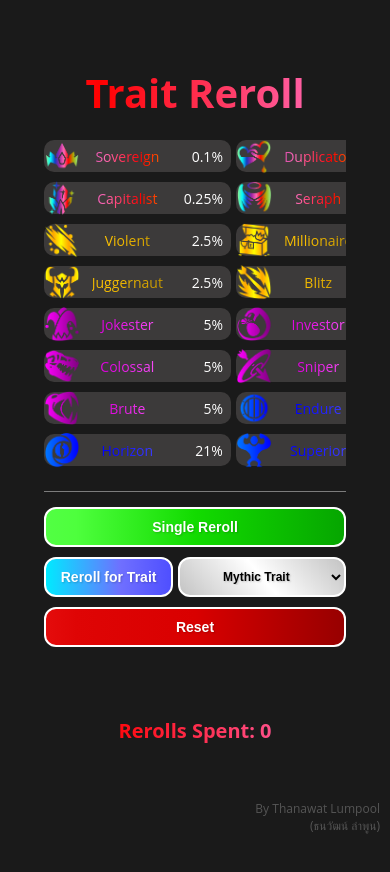
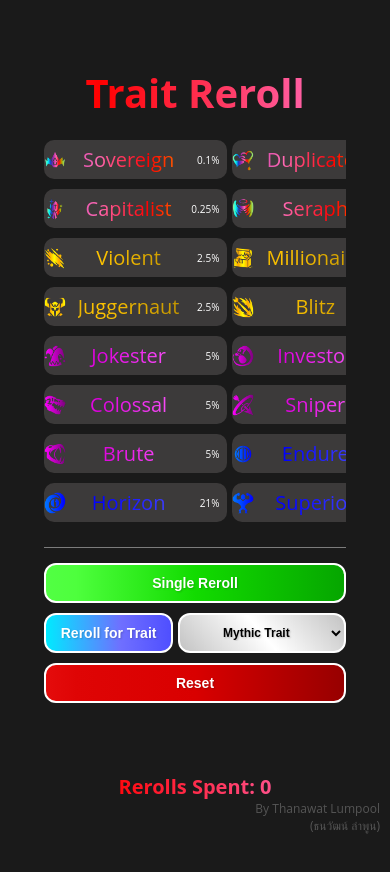
Before and after one commit to Ilainaa/arx-reroll-summon, a Next.js app: page /reroll in a window 390 px wide. Shown: the top 872 px of the page. Built offline with nearby package versions, Linux system fonts and the light colour scheme.

Commit message:
Only reroll(4)

```diff
--- a/app/reroll/page.js
+++ b/app/reroll/page.js
@@ -239,7 +239,7 @@
                     src={`/picture/reroll/${trait.imageName}`}
                     alt={trait.name}
                     className="Trait_logo"
-                    style={{ width: '40px', height: '40px', marginRight: '10px' }} // Image on the left with some margin
+                    style={{ maxWidth: '40px', maxHeight: '40px', marginRight: '10px' }} // Image on the left with some margin
                   />
                   <div
                     className={
@@ -252,7 +252,7 @@
                   > {/* Name takes available space and centers its text */}
                     {trait.name}
                   </div>
-                  <div style={{ marginLeft: '10px', minWidth: '50px', textAlign: 'right' }}> {/* Percentage on the right with some margin and min-width for alignment */}
+                  <div className='percentage'> {/* Percentage on the right with some margin and min-width for alignment */}
                     {trait.percentage}
                   </div>
                 </div>
--- a/app/reroll/reroll.css
+++ b/app/reroll/reroll.css
@@ -81,6 +81,14 @@
     padding: 2px;
     height: 35px;
 }
+
+.percentage{
+    min-width: 50px;
+    margin-left: auto;
+    text-align: right;
+    font-size: 14px;
+    color: #ffffff;
+  }
 
 .historybox_traits{
     display: flex;
@@ -473,6 +481,8 @@
   .Trait_logo {
     height: 26px; /* ลดขนาดโลโก้ */
   }
+
+
 }
 
 /* Media Queries สำหรับหน้าจอขนาดเล็ก (Mobile) */
@@ -498,6 +508,13 @@
   }
   .Trait_logo {
     height: 26px; /* ลดขนาดโลโก้ */
+  }
+
+  .percentage{
+    min-width: 40px;
+    text-align: right;
+    font-size: 10px;
+    color: #ffffff;
   }
 
   .trait-description-container {
@@ -538,8 +555,8 @@
   }
 }
 
-/* Media Queries สำหรับอุปกรณ์ขนาดเล็กมาก */
-@media screen and (max-width: 480px) {
+/* Media Queries สำหรับอุปกรณ์ขนาดเล็กมากๆๆๆ */
+@media screen and (max-width: 412px) {
   .main-container {
     padding: 8px;
   }
@@ -554,15 +571,18 @@
   .boxtTrait_item {
     height: auto; /* ให้ความสูงปรับตามเนื้อหา */
     min-height: 0; /* ยกเลิก min-height อื่นที่อาจจะใหญ่กว่า */
-    font-size: 14px; /* ลดขนาดฟอนต์ */
+    font-size: 20px; /* ลดขนาดฟอนต์ */
     padding: 6px 8px; /* ลด padding */
   }
   .Trait_logo {
     height: 26px; /* ลดขนาดโลโก้ */
   }
 
-  .Trait_logo {
-    height: 25px;
+  .percentage{
+    min-width: 40px;
+    text-align: right;
+    font-size: 10px;
+    color: #ffffff;
   }
 
   .trait-percentage {
@@ -601,14 +621,16 @@
   }
 
   .boxtTrait_item {
+    width: 140px;
     height: auto; /* ให้ความสูงปรับตามเนื้อหา */
     min-height: 0; /* ยกเลิก min-height อื่นที่อาจจะใหญ่กว่า */
-    font-size: 14px; /* ลดขนาดฟอนต์ */
+    font-size: 12px; /* ลดขนาดฟอนต์ */
     padding: 6px 8px; /* ลด padding */
   }
   .Trait_logo {
     height: 26px; /* ลดขนาดโลโก้ */
   }
+
 
   .historybox_traits {
     height: 120px;
@@ -648,6 +670,7 @@
     height: 22px; /* ลดขนาดโลโก้อีก */
   }
 
+
   .historybox_traits {
     height: 80px;
     margin-top: 10px;
```
